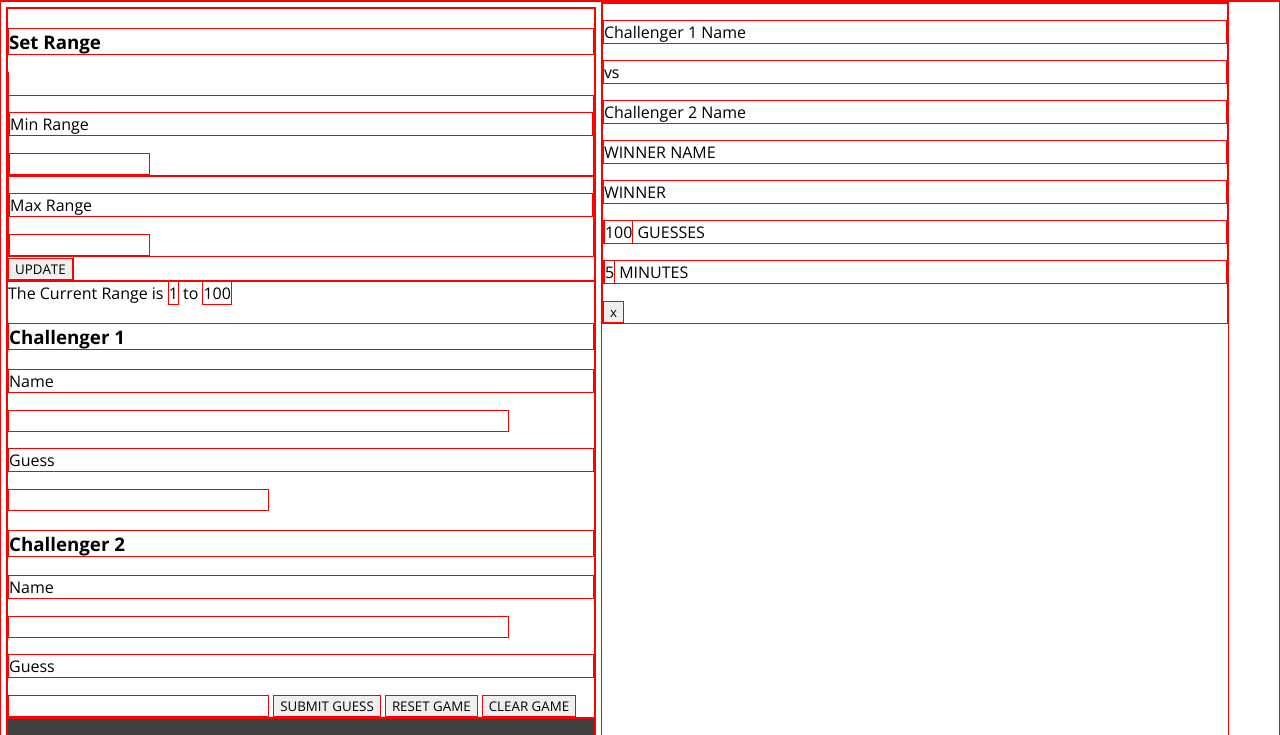
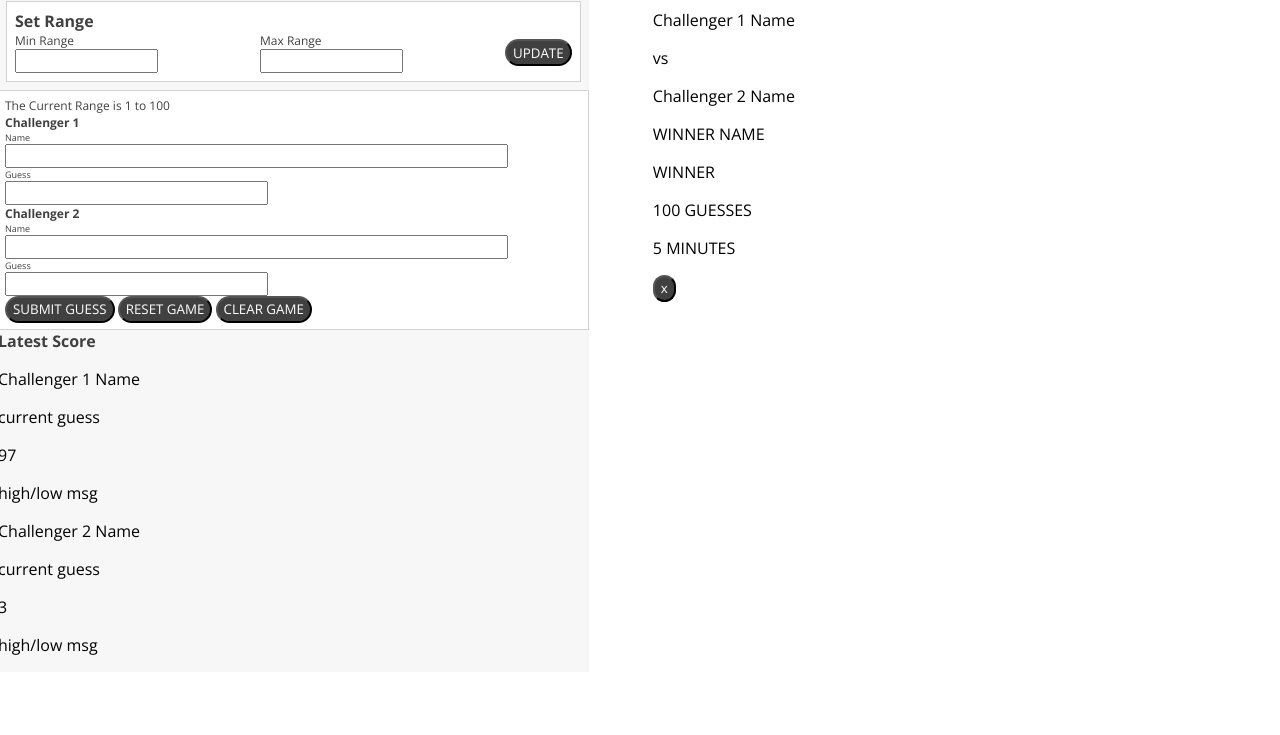
Before and after one commit to trishalanglois/number_guesser_doubles, a plain HTML site: page index.html in a window 1280 px wide. Shown: the part 118-853 px from the top of the page. After the commit the page ends 800 px from the top, so only its background shows below. Drawn offline with nearby package versions, Linux system fonts and the light colour scheme.

Commit message:
Add CSS for Set Range top left box

```diff
--- a/styles.css
+++ b/styles.css
@@ -1,5 +1,5 @@
 * {
-  border: 1px solid red;
+  /* border: 1px solid red; */
   font-family: 'Open Sans', sans-serif;
 }
 
@@ -28,15 +28,15 @@ header {
 .under-header {
   display: flex;
   flex-wrap: wrap;
+  justify-content: space-between;
 }
 
 .left-side-boxes {
   display: flex;
   width: 46%;
   flex-direction: column;
-  background-color: #404041;
+  background-color: #f7f7f7;
   justify-content: space-evenly;
-  margin: 5px;
 }
 
 aside {
@@ -46,4 +46,39 @@ aside {
 
 form {
   background-color: #fff;
+  margin: .5em;
+  border: 1px solid #D0D2D3;
+  padding: .5em;
 }
+
+h3 {
+  color: #404041;
+  margin: 0px;
+  font-weight: bold;
+  font-size: 1em;
+}
+
+#min-max-range {
+  display: flex;
+  justify-content: space-between;
+  align-items: center;
+}
+
+.light-form-text {
+  margin: 0px;
+  font-size: .75em;
+  color: #404041;
+}
+
+.input-form-box {
+  margin: 0px;
+  display: flex;
+}
+
+.button {
+  background-color: #404041;
+  color: #fff;
+  border-radius: 18px;
+  height: 2em;
+
+}
```
